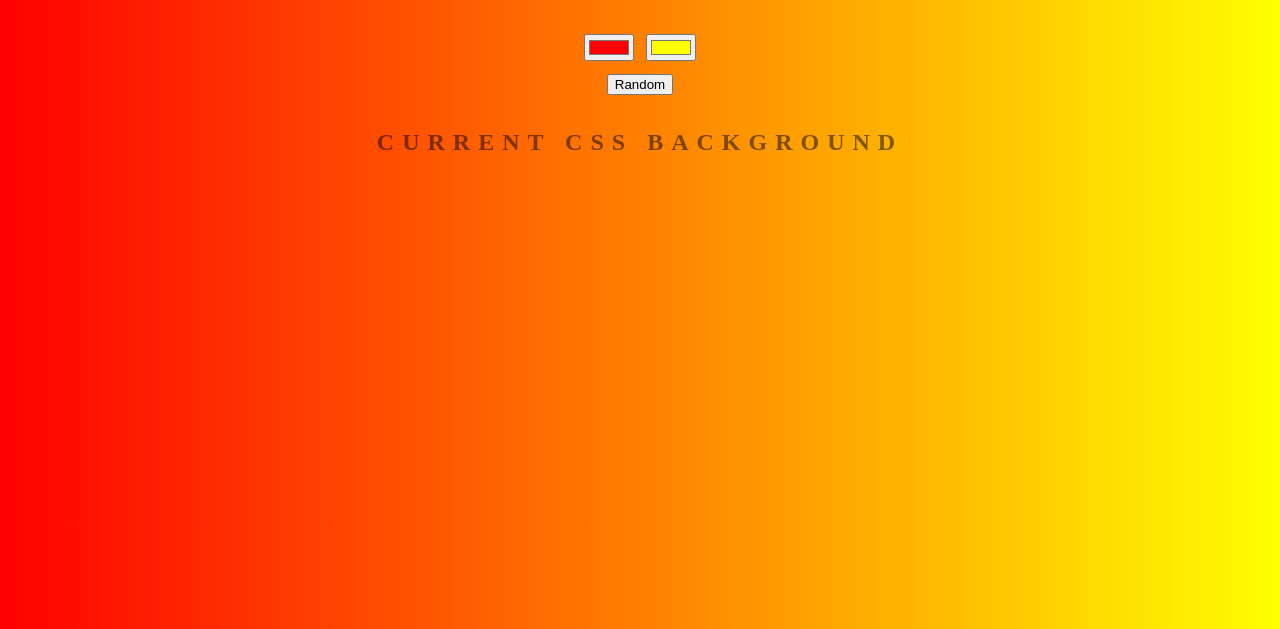
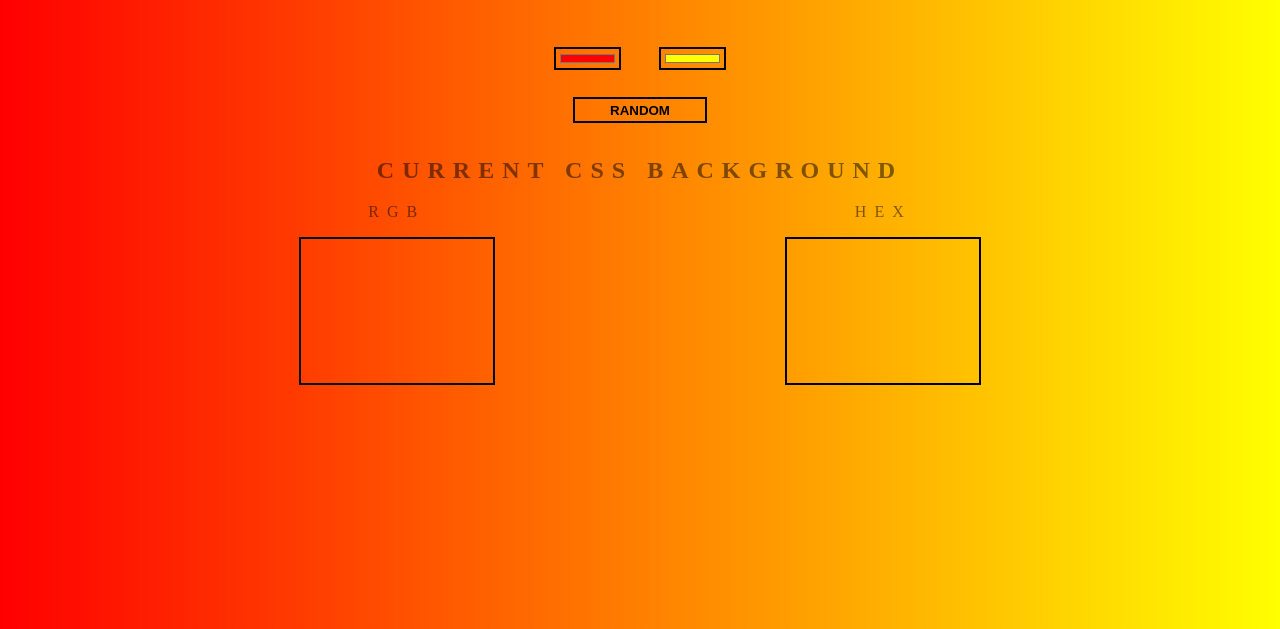
Before and after one commit to Eilima/background-generator, a plain HTML site: page index.html in a window 1280 px wide. Shown: the part 171-800 px from the top of the page. Drawn offline with Linux system fonts and the light colour scheme.

Commit message:
new and updated background

```diff
--- a/index.html
+++ b/index.html
@@ -6,13 +6,22 @@
 </head>
 <body id="gradient">
 	<h1>Gradient Background Generator</h1>
-	<input class="color1" type="color" name="color1" value="#ff0000">
-	<input class="color2" type="color" name="color2" value="#ffff00">
+	<input id="colorbtn" class="color1" type="color" name="color1" value="#ff0000">
+	<input id="colorbtn" class="color2" type="color" name="color2" value="#ffff00">
 	<div>
 		<button id="rnd">Random</button>
 	</div>
 	<h2>Current CSS Background</h2>
-	<h3></h3>
+	<div class="test">
+		<div>
+			RGB
+		<h3 class="colorVal" id="rgb"></h3>
+		</div>
+		<div>
+			HEX
+		<h3 class="colorVal" id="hex"></h3>
+		</div>
+	</div>
 	<script type="text/javascript" src="script.js"></script>
 </body>
 </html>
--- a/script.js
+++ b/script.js
@@ -1,8 +1,9 @@
-var css = document.querySelector("h3");
+var css = document.getElementById("rgb");
 var color1 = document.querySelector(".color1");
 var color2 = document.querySelector(".color2");
 var body = document.getElementById("gradient");
 var rndBttn = document.getElementById("rnd");
+var hex = document.getElementById("hex");
 
 function inputValue(test1, test2){
     color1.setAttribute("value", test1);
@@ -11,14 +12,19 @@ function inputValue(test1, test2){
 
 function gradient(){
     body.style.background = "linear-gradient(to right, " + color1.value 	+ ", " + color2.value + ")";
-    css.textContent = body.style.background + ";";
+    css.textContent = body.style.backgroundColor + ";";
+    hex.textContent = previous;
 }
 
 function randomButton(){
+    var previous = [];
     test1 = '#' + Math.random().toString(16).slice(2, 8).toUpperCase();
     test2 = '#' + Math.random().toString(16).slice(2, 8).toUpperCase();
+    previous.push(test1);
+    previous.push(test2);
     body.style.background = "linear-gradient(to right, " + test1 + ", " + test2 + ")"
     css.textContent = body.style.background + ";";
+    hex.textContent = previous;
     // inputValue(test1, test2);
 
 }
--- a/style.css
+++ b/style.css
@@ -19,7 +19,7 @@ h1 {
 
 h3 {
 	font: 900 1em 'Raleway', sans-serif;
-    color: rgba(0,0,0,.5);
+    color: rgb(2, 2, 2);
     text-align: center;
     text-transform: none;
     letter-spacing: 0.01em;
@@ -27,6 +27,64 @@ h3 {
 }
 
 button {
+    border: 2px solid;
     margin: 1em;
+    width: 10em;
+    height: 2em;
+    background: none;
+    color: black;
+    text-transform: uppercase;
+    font-weight: 600;
+    cursor: pointer;
+    display: inline-block;
+    transition: 0.75s;
+
 
 }
+
+
+#rnd {
+    /* border-radius: 20px; */
+    border-color: black;
+    color: black;
+    box-shadow: inset 0px 0px 0px #2F3B47;
+}
+
+#rnd:hover {
+    box-shadow: inset 0 0 0 2em black;
+    color: white;
+}
+
+#colorbtn {
+    border: 2px solid;
+    margin: 1em;
+    width: 5em;
+    height: 1.7em;
+    background: none;
+    color: black;
+    text-transform: uppercase;
+    font-weight: 600;
+    cursor: pointer;
+    display: inline-block;
+    transition: 0.75s;
+   }
+
+#colorbtn:hover {
+    box-shadow: inset 0 0 0 2em black;
+    /* color: white; */
+}
+.colorVal {
+    border: 2px solid black;
+    padding: 1rem;
+    width: 10rem;
+    height: 7rem;
+}
+
+.test {
+    display: flex;
+    justify-content: space-evenly;
+    /* align-items: center; */
+    /* font: roboto; */
+    flex-direction: row;
+
+}
```
